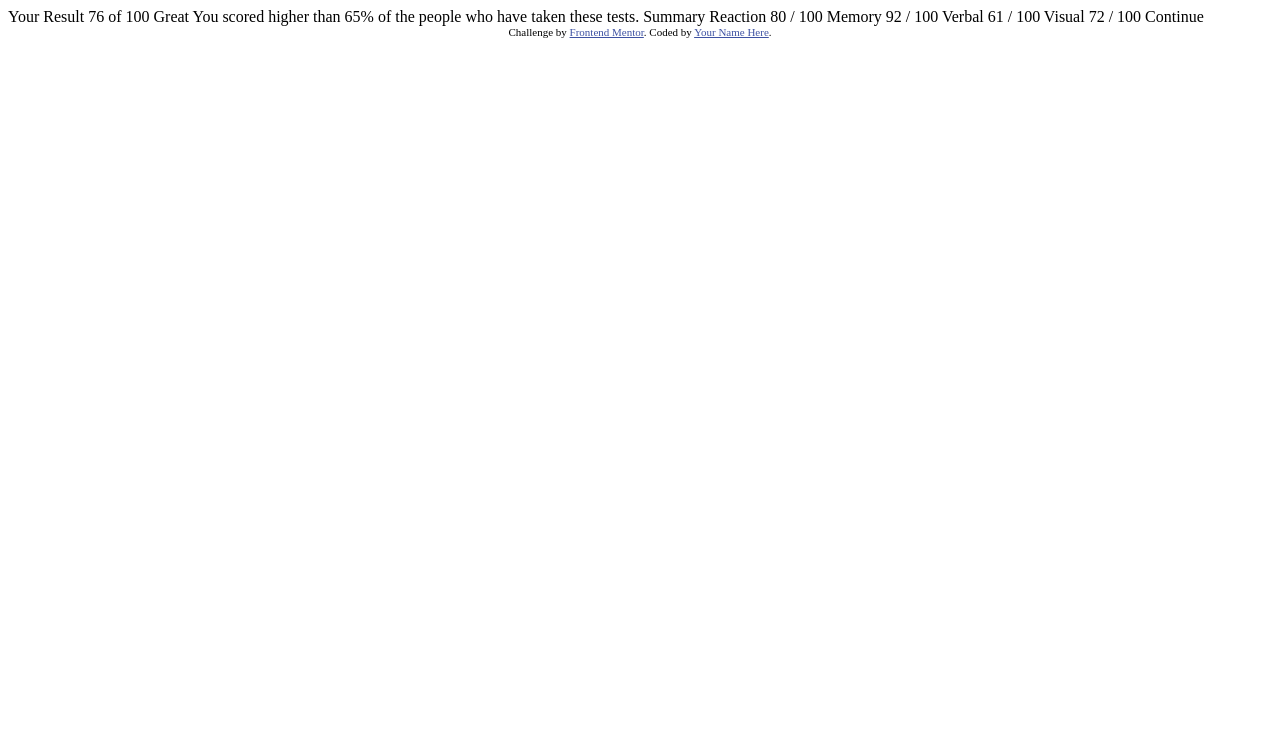
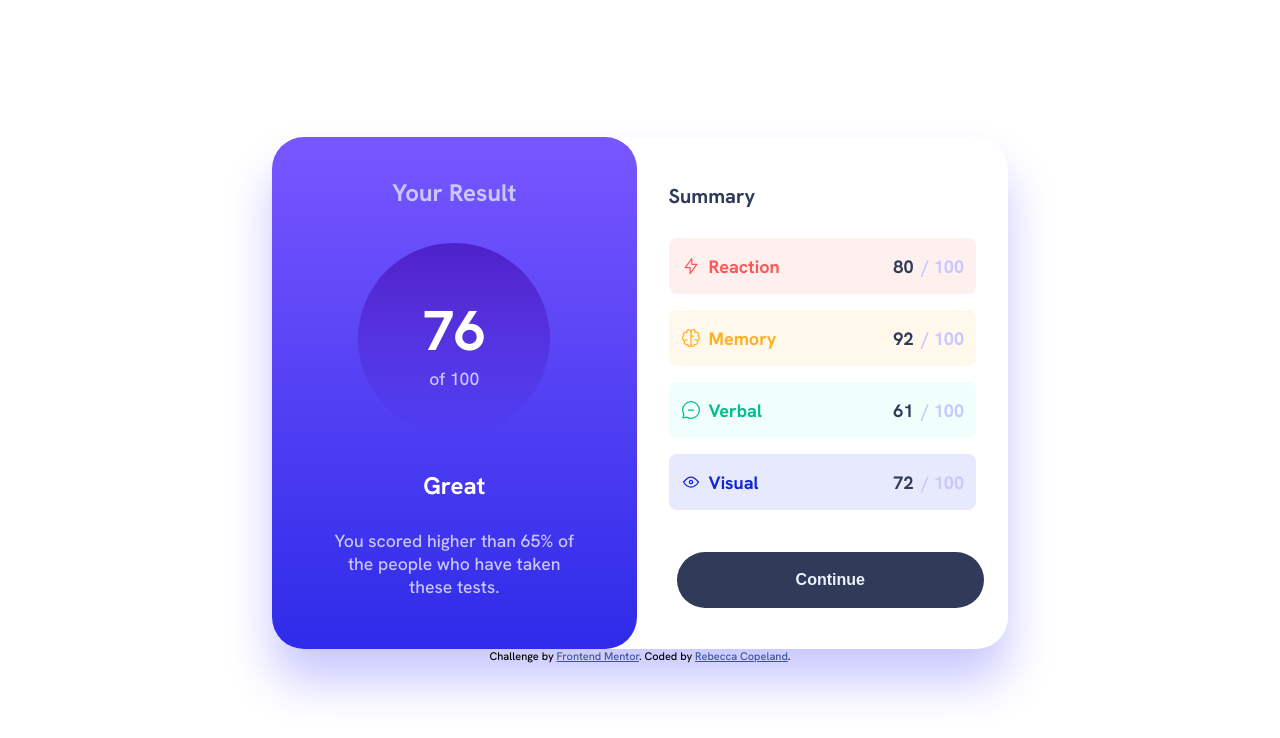
Before and after one commit to rebcop/FM-SummaryComponent, a plain HTML site: page index.html in a window 1280 px wide. Drawn offline with nearby package versions, Linux system fonts and the light colour scheme.

Commit message:
final solution-need to update README

```diff
--- a/index.html
+++ b/index.html
@@ -5,43 +5,46 @@
   <meta name="viewport" content="width=device-width, initial-scale=1.0"> <!-- displays site properly based on user's device -->
 
   <link rel="icon" type="image/png" sizes="32x32" href="./assets/images/favicon-32x32.png">
+  <link rel="preconnect" href="https://fonts.gstatic.com" crossorigin>
+  <link href="https://fonts.googleapis.com/css2?family=Hanken+Grotesk:wght@500;700;800&display=swap" rel="stylesheet">
 
   <title>Frontend Mentor | Results summary component</title>
 
-  <!-- Feel free to remove these styles or customise in your own stylesheet 👍 -->
-  <style>
-    .attribution { font-size: 11px; text-align: center; }
-    .attribution a { color: hsl(228, 45%, 44%); }
-  </style>
+  <link href="styles.css" rel="stylesheet">
+  <script src="https://ajax.googleapis.com/ajax/libs/jquery/3.6.3/jquery.min.js"></script>
+
 </head>
 <body>
+  <main>
 
-  Your Result
-  76
-  of 100
+    <section class="results">
+      <h1>Your Result</h1>
 
-  Great
-  You scored higher than 65% of the people who have taken these tests.
+      <div class="final-score">
+        <span class="result-score">76</span>
+        <p>of 100</p>
+      </div>
 
-  Summary
+      <h2>Great</h2>
+      <p>You scored higher than 65% of the people who have taken these tests.</p>
+    </section>
 
-  Reaction
-  80 / 100
+    <div class="summary">
+    <h2>Summary</h2>
 
-  Memory
-  92 / 100
+      <div class="categories">
+      </div>
 
-  Verbal
-  61 / 100
+      <button>Continue</button>
+    </div>
 
-  Visual
-  72 / 100
+  </main>
+  <footer class="attribution">
+    Challenge by <a href="https://www.frontendmentor.io?ref=challenge" target="_blank">Frontend Mentor</a>.
+    Coded by <a href="https://rebcop.github.io/">Rebecca Copeland</a>.
+  </footer>
 
-  Continue
+  <script type="module" src="script.js"></script>
 
-  <div class="attribution">
-    Challenge by <a href="https://www.frontendmentor.io?ref=challenge" target="_blank">Frontend Mentor</a>.
-    Coded by <a href="#">Your Name Here</a>.
-  </div>
 </body>
 </html>
--- /dev/null
+++ b/script.js
@@ -0,0 +1,23 @@
+function appendCategory(category,score,icon) {
+    return (`<section class="stat ${category.toLowerCase()}">
+        <span class="group">
+        <img src=${icon} alt ="${category} Icon" />
+        ${category}</span>
+        <span class="group">
+        <span class="score">${score}</span>
+        <span class="score-max">/ 100</span>
+        </span></section>`)
+}
+
+$.getJSON("data.json", (jsonData) => {
+
+    for (let i = 0; i < jsonData.length; i++) {
+
+        const category = jsonData[i].category;
+        const score = jsonData[i].score;
+        const icon = jsonData[i].icon;
+
+        $(".categories").append(appendCategory(category,score,icon));
+    }
+
+})
--- /dev/null
+++ b/styles.css
@@ -0,0 +1,249 @@
+/* SET VARIABLES */
+:root {
+
+    --reaction-txt: hsl(0, 100%, 67%);
+    --memory-txt: hsl(39, 100%, 56%);
+    --verbal-txt: hsl(166, 100%, 37%);
+    --visual-txt: hsl(234, 85%, 45%);
+
+    --reaction-bg: hsl(0, 100%, 97%);
+    --memory-bg: hsl(39, 100%, 96%);
+    --verbal-bg: hsl(166, 100%, 97%);
+    --visual-bg: hsl(234, 85%, 95%);
+
+    --result-bg1-grad: hsl(252, 100%, 67%);
+    --result-bg2-grad: hsl(241, 81%, 54%);
+
+    --circle-bg1-grad: hsla(256, 72%, 46%, 1);
+    --circle-bg2-grad: hsla(241, 72%, 46%, 0);
+
+    --white: hsl(0, 0%, 100%);
+    --pale-blue: hsl(221, 100%, 96%);
+    --light-lavender: hsl(241, 100%, 89%);
+    --dark-gray-blue: hsl(224, 30%, 27%);
+}
+
+/* REST PAGE */
+* {
+    margin: 0;
+    padding: 0;
+    box-sizing: border-box;
+}
+
+body {
+    font-size: 1.125rem;
+    font-family: 'Hanken Grotesk', sans-serif;
+    background-color: var(--white);
+}
+
+main {
+    display: flex;
+    flex-flow: column nowrap;
+    align-items: center;
+}
+
+.results {
+    background-image: linear-gradient(var(--result-bg1-grad),var(--result-bg2-grad)) ;
+    color: var(--white);
+    border-radius: 0px 0px 30px 30px;
+    padding: 1.6rem;
+    height: 22.25rem;
+    display: flex;
+    flex-flow: column nowrap;
+    align-items: center;
+    gap: 1.1rem;
+    width: 100%;
+}
+
+.final-score {
+    background-image: linear-gradient(var(--circle-bg1-grad),var(--circle-bg2-grad));
+    border-radius: 20rem;
+    display: flex;
+    flex-flow: column nowrap;
+    align-items: center;
+    padding-top: 1.5rem;
+    margin: .5rem;
+    width: 8rem;
+    height: 8rem;
+
+}
+
+h1 {
+    max-width: 16rem;
+    font-size: 1rem;
+    color: var(--light-lavender);
+}
+
+.result-score {
+    font-size: 3.5rem;
+    font-weight: 700;
+}
+
+h1 {
+    font-size: 1.5rem;
+}
+
+h2 {
+    font-size: 1.5rem;
+
+}
+
+p {
+    max-width: 16rem;
+    font-size: 1rem;
+    color: var(--light-lavender);
+}
+
+/* SUMMARY STYLING - GENERAL */
+
+.summary {
+    width: 100%;
+    padding: .7rem 2rem;
+    display: flex;
+    flex-flow: column nowrap;
+    gap: 1rem;
+    z-index: 1;
+}
+
+.summary h2 {
+    color: var(--dark-gray-blue);
+    font-size: 1.25rem;
+    padding: .6rem 0;
+}
+
+.categories {
+    display: flex;
+    flex-flow: column nowrap;
+    gap: 1rem;
+}
+
+.stat {
+    display: flex;
+    flex-flow: row nowrap;
+    justify-content: space-between;
+    border-radius: .5rem;
+    padding: .75rem;
+    font-weight:700;
+    height:3.5rem;
+}
+
+.group {
+    display: flex;
+    gap:.5rem;
+    align-items: center;
+}
+
+.score {
+    color: var(--dark-gray-blue);
+}
+
+.score-max {
+    color: var(--light-lavender);
+}
+
+button {
+    background-color: var(--dark-gray-blue);
+    border: none;
+    width: 100%;
+    border-radius: 1.5rem;
+    height: 3rem;
+    color: var(--pale-blue);
+    font-size: 1rem;
+    font-weight: 600;
+    margin:.5rem;
+}
+
+/* SUMMARY STYLING SPECIFIC */
+
+.reaction {
+    background-color: var(--reaction-bg);
+    color: var(--reaction-txt);
+}
+
+.memory {
+    background-color: var(--memory-bg);
+    color: var(--memory-txt);
+}
+
+.verbal {
+    background-color: var(--verbal-bg);
+    color: var(--verbal-txt);
+}
+
+.visual {
+    background-color: var(--visual-bg);
+    color: var(--visual-txt);
+}
+
+
+/* FOOTER STYLING */
+.attribution {
+    font-size: 11px; text-align: center;
+}
+
+.attribution a {
+    color: hsl(228, 45%, 44%);
+}
+
+@media screen and (min-width: 768px) {
+    body {
+        display:flex;
+        flex-flow: column nowrap;
+        justify-content: center;
+        align-items: center;
+        height: 100vh;
+    }
+    main {
+        flex-flow: row nowrap;
+        box-shadow: 0rem 2rem 3rem var(--light-lavender);
+        height: 32rem;
+        border-radius: 2rem;
+        justify-content: center;
+        width: 46rem;
+    }
+
+
+    .results {
+        border-radius: 2rem;
+        height: 32rem;
+        gap: 1.7rem;
+        padding-top: 2.5rem;
+
+    }
+
+    .final-score {
+        height: 12rem;
+        width: 12rem;
+        padding-top: 3.2rem;
+
+    }
+
+    p {
+        font-size: 1.1rem;
+        font-weight:400;
+        text-align: center;
+    }
+
+    .summary {
+        border-radius: 0 2rem 2rem 0;
+        padding: 1rem 2rem;
+        height: 30rem;
+
+    }
+
+    .summary h2 {
+        padding: .85rem 0;
+    }
+
+    button {
+        margin-top: 1.6rem;
+        height: 3.5rem;
+        border-radius: 1.75rem;
+    }
+
+    button:hover {
+        background-image: linear-gradient(var(--result-bg1-grad),var(--result-bg2-grad)) ;
+        cursor: pointer;
+    }
+
+}
```
